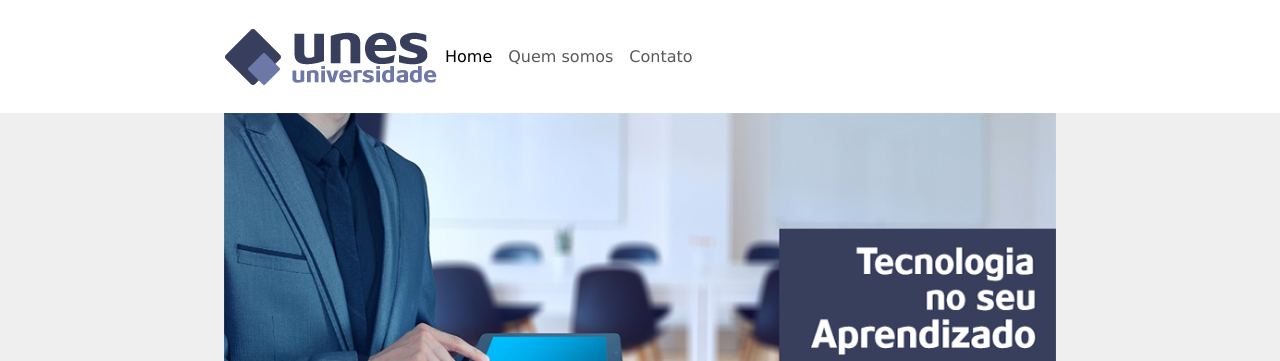
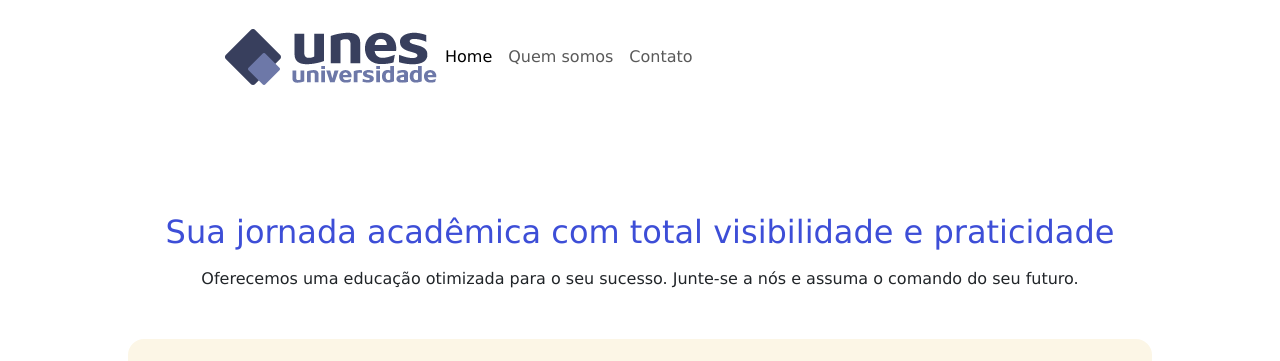
Before and after one commit to yrnThiago/Desafio_2, a Flask app: page /home in a window 1280 px wide. Shown: the top 361 px of the page. Run offline with Flask 3, Linux system fonts and the light colour scheme; some libraries are stand-ins or nearby versions.

Commit message:
fix: remove img

```diff
--- a/app/templates/home.html
+++ b/app/templates/home.html
@@ -5,10 +5,6 @@
 {% block body %}
 <main class="apresentacao">
     <section class="apresentacao__conteudo">
-        <div class="apresentacao__conteudo__capa">
-            <img class="apresentacao__conteudo__capa_img" src="static/imagens/capa.png" alt="Tecnologia no seu aprendizado">
-        </div>
-
         <div class="apresentacao__conteudo__texto">
             <div>
                 <h2 class="apresentacao__conteudo__texto_title text-center">Sua jornada acadêmica com total visibilidade e praticidade</h2>
```
